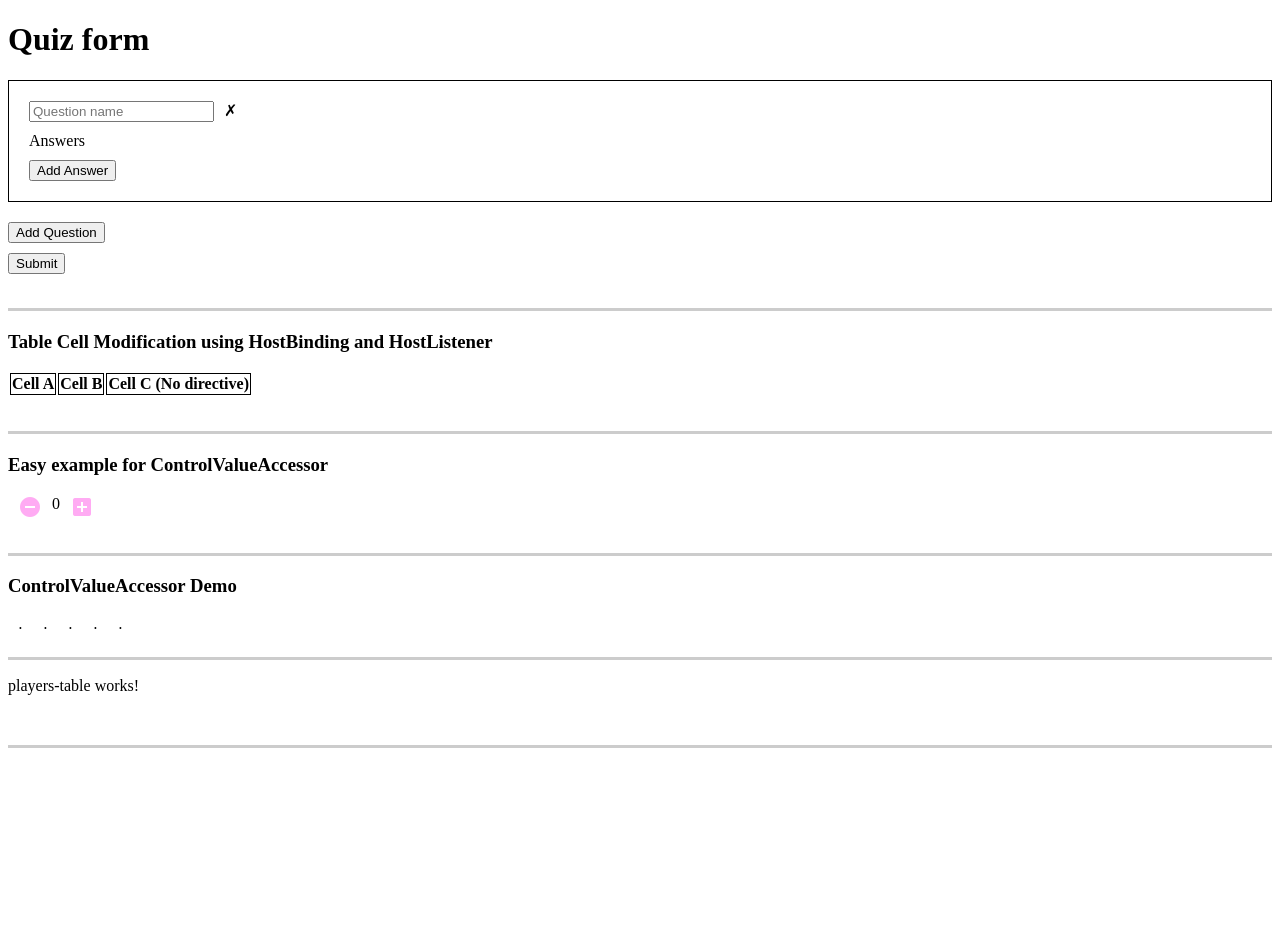
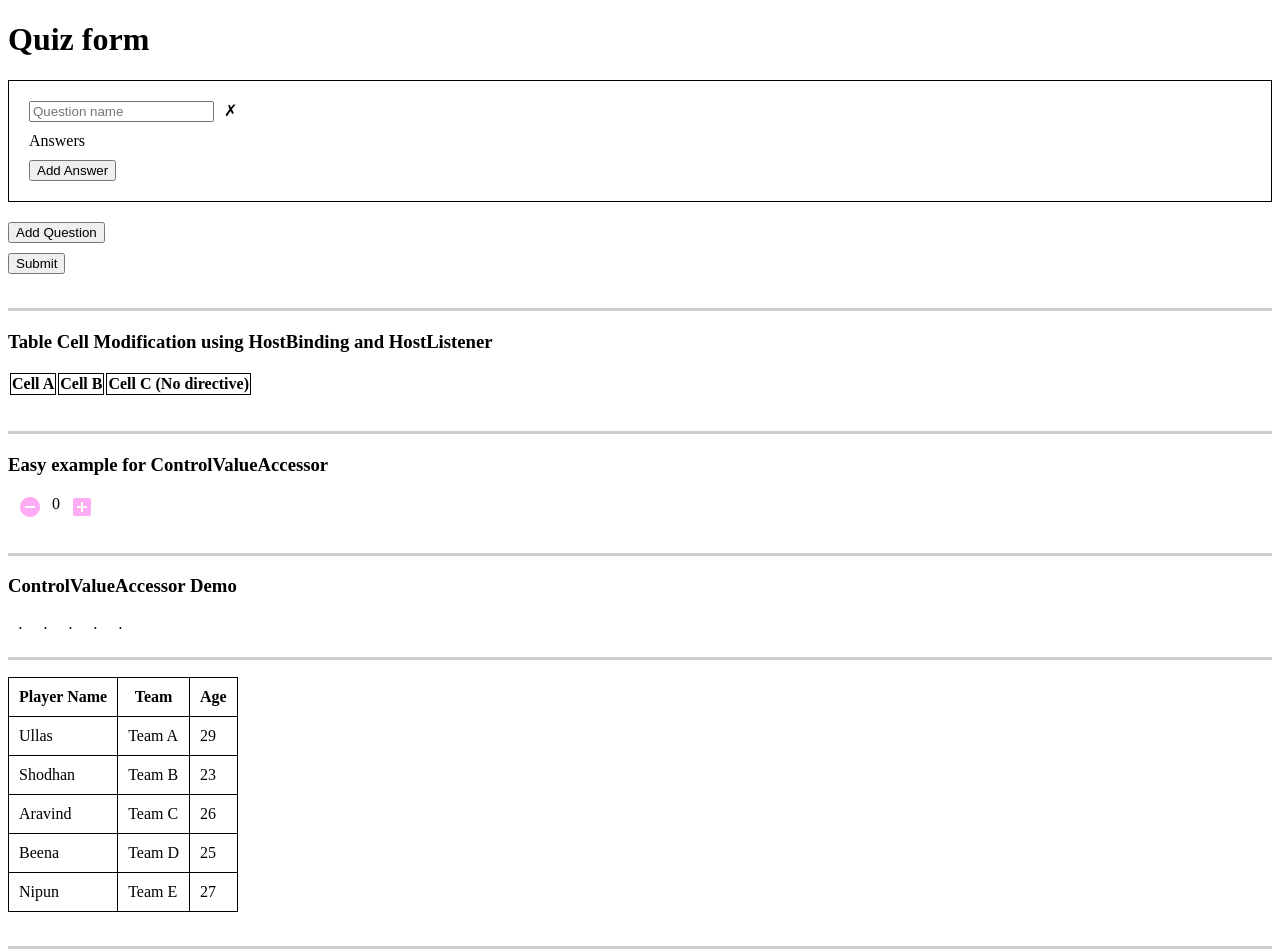
Before and after one commit to tinabenita/Angular-Learning-EG, an Angular app: page / in a window 1280 px wide. Shown: the top 952 px of the page. Before the commit the page ends 800 px from the top, so only its background shows below. Built offline with nearby package versions, Linux system fonts and the light colour scheme.

Commit message:
feat: Directives task - players table
Card is WIP

```diff
--- a/src/app/player-card/player-card.component.html
+++ b/src/app/player-card/player-card.component.html
@@ -1 +1,4 @@
-<p>player-card works!</p>
+<div class="tooltip"
+     [style.left]="left + 'px'" [style.top]="top + 'px'">
+  {{tooltip}}
+</div>
--- a/src/app/players-table/players-table.component.html
+++ b/src/app/players-table/players-table.component.html
@@ -1 +1,16 @@
-<p>players-table works!</p>
+<table>
+    <thead>
+        <tr>
+        <th>Player Name</th>
+        <th>Team</th>
+        <th>Age</th>
+        </tr>
+    </thead>
+    <tbody appShowcard>
+        <tr  *ngFor="let player of players">
+        <td>{{ player.name }}</td>
+        <td>{{ player.team }}</td>
+        <td>{{ player.age }}</td>
+        </tr>
+    </tbody>
+</table>
--- a/src/app/players-table/players-table.component.scss
+++ b/src/app/players-table/players-table.component.scss
@@ -0,0 +1,5 @@
+table, td, th{
+    border: solid 1px black;
+    border-collapse: collapse;
+    padding: 10px;
+}
--- a/src/app/players-table/players-table.component.ts
+++ b/src/app/players-table/players-table.component.ts
@@ -1,12 +1,42 @@
+import { CommonModule } from '@angular/common';
 import { Component } from '@angular/core';
+import { ShowcardDirective } from '../showcard.directive';
 
 @Component({
   selector: 'app-players-table',
   standalone: true,
-  imports: [],
+  imports: [CommonModule, ShowcardDirective],
   templateUrl: './players-table.component.html',
   styleUrl: './players-table.component.scss'
 })
 export class PlayersTableComponent {
+  players = [
+    {
+      name: 'Ullas',
+      age: 29,
+      team: 'Team A',
+    },
+    {
+      name: 'Shodhan',
+      age: 23,
+      team: 'Team B',
+    },
+    {
+      name: 'Aravind',
+      age: 26,
+      team: 'Team C',
+    },
+    {
+      name: 'Beena',
+      age: 25,
+      team: 'Team D',
+    },
+    {
+      name: 'Nipun',
+      age: 27,
+      team: 'Team E',
+    },
+  ];
+
 
 }
--- a/src/app/showcard.directive.ts
+++ b/src/app/showcard.directive.ts
@@ -1,11 +1,49 @@
-import { Directive } from '@angular/core';
+import { Directive, ElementRef, HostListener, OnInit, Renderer2 } from '@angular/core';
 
 @Directive({
   selector: '[appShowcard]',
-  standalone: true
+  standalone: true,
 })
-export class ShowcardDirective {
+export class ShowcardDirective{
+  constructor(
+    private renderer: Renderer2,
+    private elementRef: ElementRef
+  ) {}
 
-  constructor() { }
+  toolTip ='';
 
+
+  @HostListener('mouseenter', ['$event'])
+  onMouseEnter(event: MouseEvent) {
+    const value= this.elementRef.nativeElement.innerText;
+
+    const tooltipDiv = this.renderer.createElement('div');
+    this.renderer.addClass(tooltipDiv, 'tooltip');
+    // this.renderer.setStyle(tooltipDiv, 'position', 'absolute');
+    // this.renderer.setStyle(tooltipDiv, 'background', 'lightgray');
+    // this.renderer.setStyle(tooltipDiv, 'padding', '5px');
+    // this.renderer.setStyle(tooltipDiv, 'border', '1px solid black');
+    // this.renderer.setStyle(tooltipDiv, 'borderRadius', '4px');
+    this.renderer.setStyle(tooltipDiv, 'top', `${event.clientY + 10}px`);
+    this.renderer.setStyle(tooltipDiv, 'left', `${event.clientX + 10}px`);
+    // this.renderer.setStyle(tooltipDiv, 'zIndex', '1000');
+    this.renderer.setProperty(tooltipDiv, 'innerText', value);
+    this.renderer.appendChild(document.body, tooltipDiv);
+    this.toolTip = tooltipDiv;
+
+
+    // let datas = this.block.nativeElement.getBoundingClientRect();
+    // console.log("datas = ", datas);
+
+  }
+
+
+
+  @HostListener('mouseleave')
+  onMouseLeave() {
+    if (this.toolTip) {
+      this.renderer.removeChild(document.body, this.toolTip);
+      this.toolTip = '';
+    }
+  }
 }
--- a/src/styles.scss
+++ b/src/styles.scss
@@ -7,3 +7,27 @@ hr {
     margin: 1em 0;
     padding: 0;
   }
+
+  .tooltip {
+    position: fixed;
+    background-color: black;
+    border-radius: 4px;
+    color: #ffffff;
+    font-family: Arial;
+    padding: 3px 6px;
+    font-size: 13px;
+    margin-top: 5px;
+    transform:translateX(-50%);
+
+    &::before {
+      content: '';
+      width: 0;
+      height: 0;
+      border-left: 5px solid transparent;
+      border-right: 5px solid transparent;
+      border-bottom: 5px solid black;
+      position: absolute;
+      left: calc(50% - 5px);
+      top: -5px;
+    }
+  }
```
Also changed, not shown: src/app/player-card/player-card.component.ts (+7 -3 lines).
